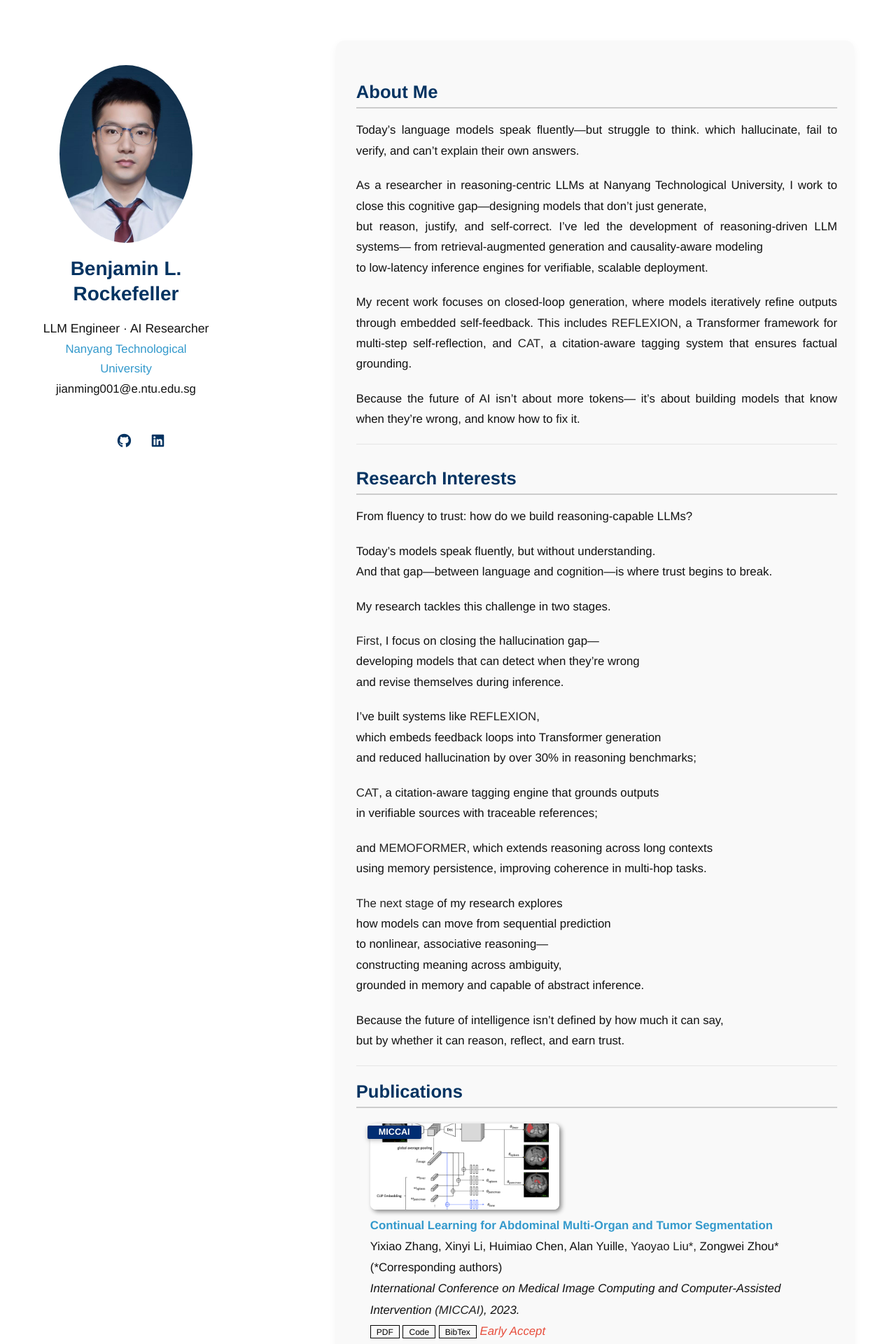
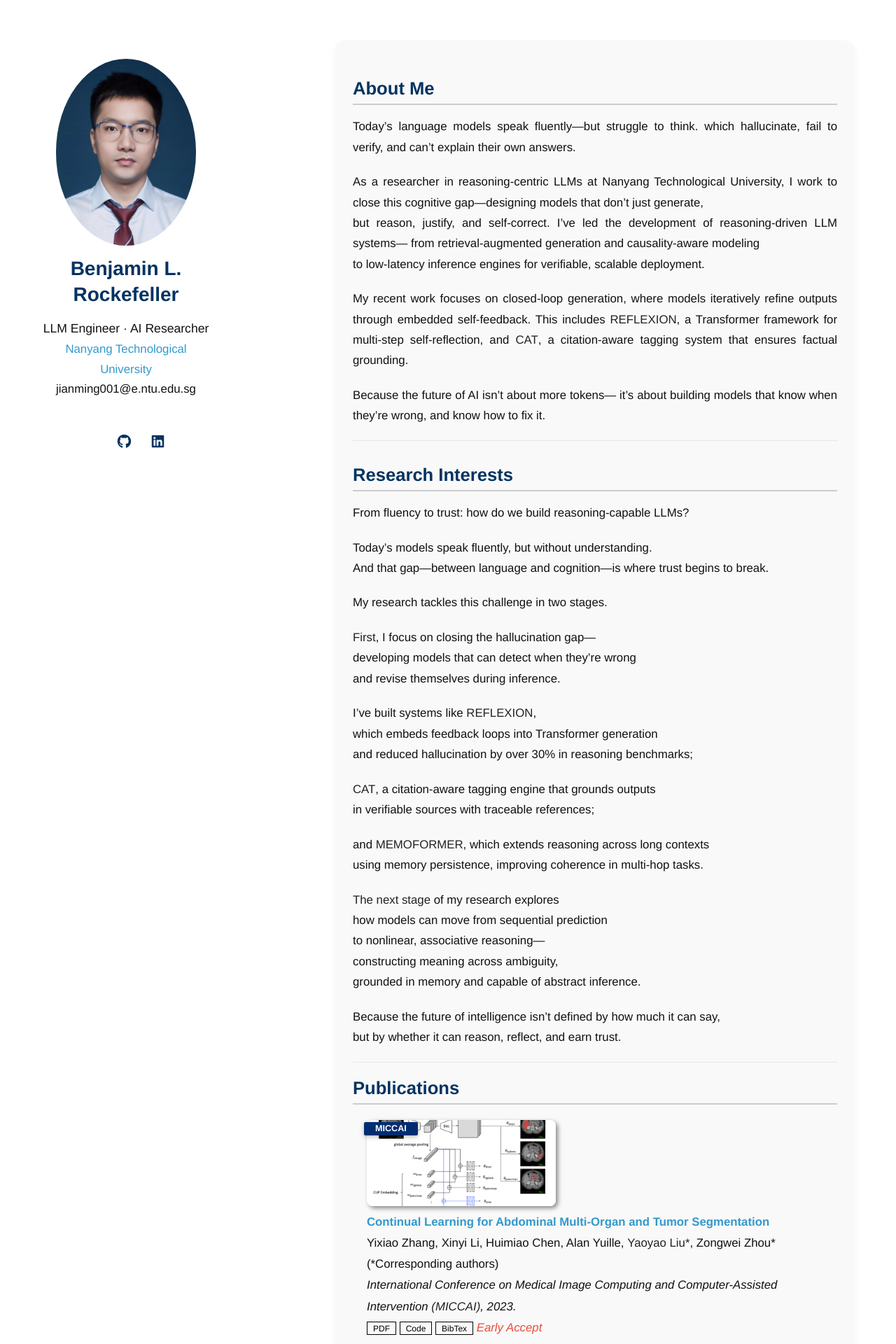
Before and after one commit to BenjaminRockefeller/benjaminrockefeller.github.io, a Jekyll site: the page built from index.md, in a window 1280 px wide. Shown: the top 1920 px of the page at 70% size. Built offline with Jekyll 4.4.1, drawn with Linux system fonts in a browser that asks for light colours; a style sheet for code colours, icons or effects is not loaded; our own code applies the rules of GitHub Pages for plain Markdown files.

Commit message:
Update minimal-light.scss

```diff
--- a/_sass/minimal-light.scss
+++ b/_sass/minimal-light.scss
@@ -1176,3 +1176,40 @@
   margin-bottom: 1.2rem;
   text-align: justify;
 }
+/* 精细布局：头像贴近 About Me，文字仅保留两字距 */
+.wrapper {
+  width: 1160px;
+  margin: 0 auto;
+  display: flex;
+  align-items: flex-start;
+}
+
+/* 左侧头像区域紧凑展示 */
+header {
+  width: 240px;
+  padding-top: 1.2em;  /* 向上贴顶 */
+  text-align: center;
+}
+
+/* 头像加大：提升视觉吸引力 */
+.image.avatar img {
+  width: 200px;       /* 再加大至 200px，优化形象呈现 */
+  padding: 6px;
+  border-radius: 100%;
+}
+
+/* 右侧正文区域紧贴头像，仅留约2字距 ≈ 30px */
+section {
+  flex: 1;
+  margin-left: 30px;  /* ✅关键：控制头像与正文之间仅两字距 */
+  padding-top: 1.2em;
+  padding-bottom: 50px;
+  padding-left: 1.5rem;
+  padding-right: 1.5rem;
+  max-width: 1040px;
+
+  background-color: #f9f9f9;
+  border-radius: 12px;
+  box-shadow: 0 4px 12px rgba(0, 0, 0, 0.05);
+  line-height: 1.7;
+}
```
